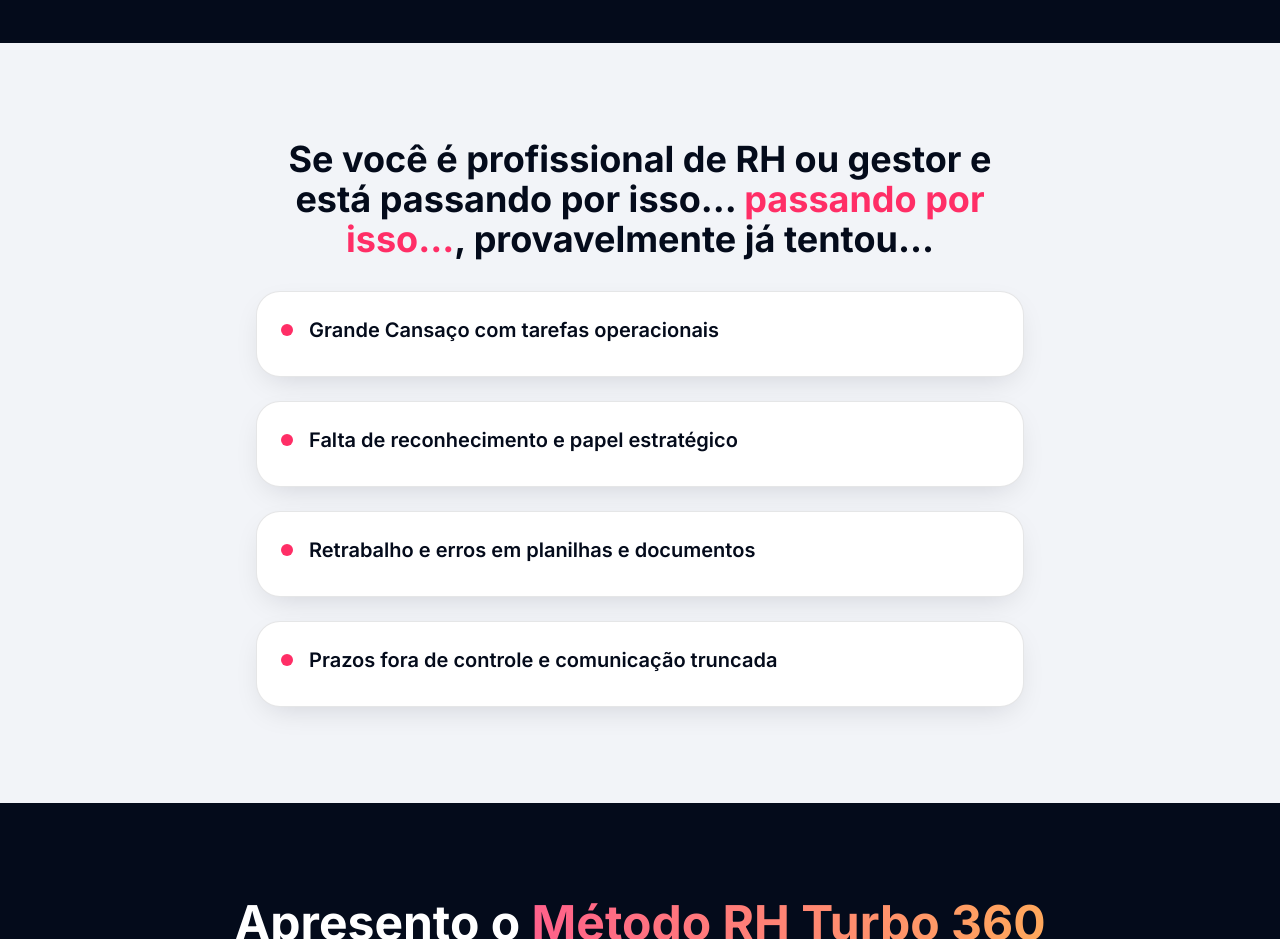
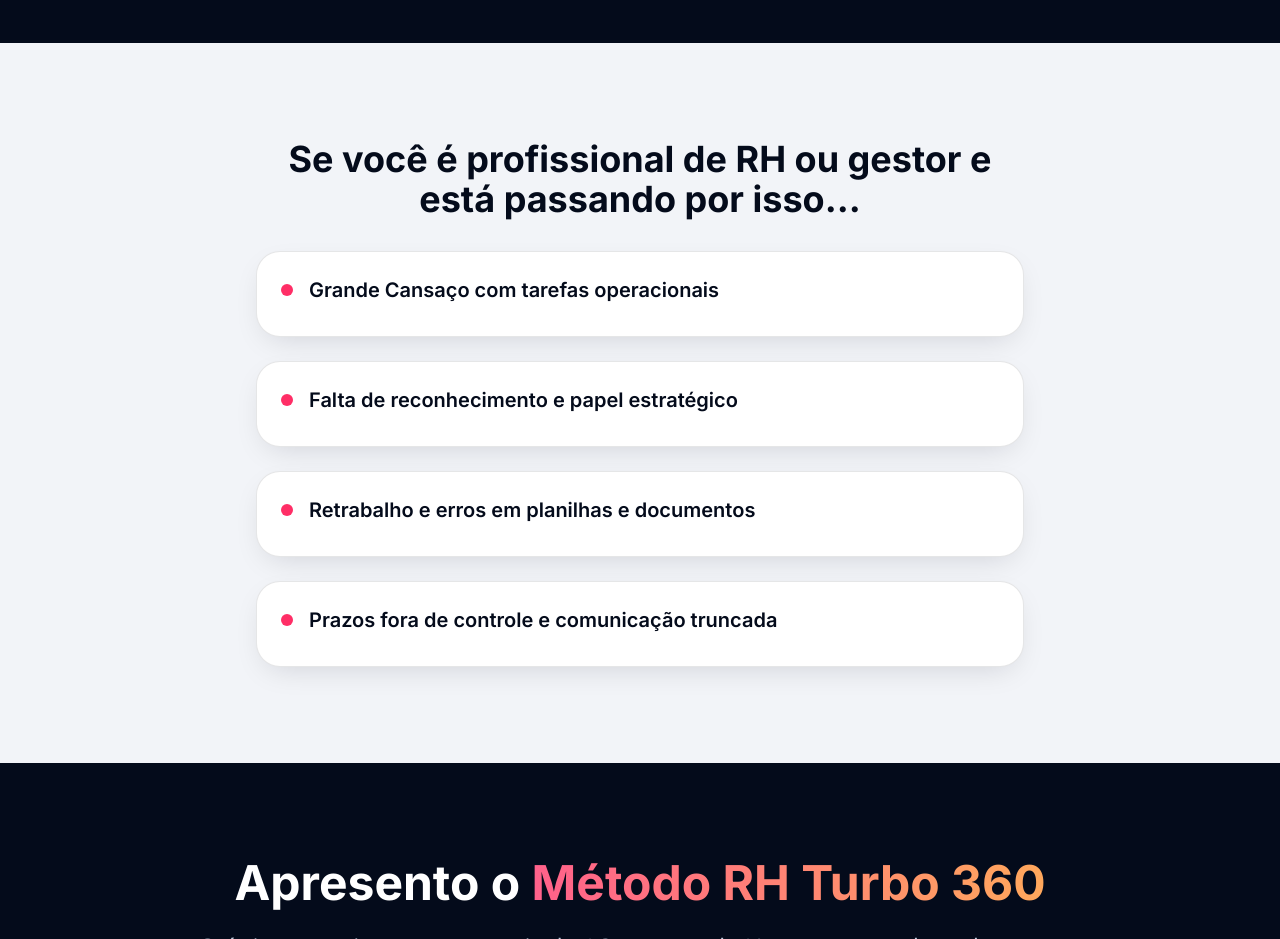
Before and after one commit to Pedrocruzr/Biblioteca-de-Prompts, a React (Vite) app: page / in a window 1280 px wide. Shown: the part 1100-2039 px from the top of the page. Built offline with nearby package versions, Linux system fonts and the light colour scheme; the HTML template or start-up script is replaced by a standard one.

Commit message:
[dyad] Updating text in the second section - wrote 1 file(s)

```diff
--- a/src/pages/VendasRHTurbo360.tsx
+++ b/src/pages/VendasRHTurbo360.tsx
@@ -137,9 +137,7 @@ const VendasRHTurbo360 = () => {
       {/* Seção 2 — Identificação do Problema (CLARO) */}
       <SectionWrapper variant="light" id="problema">
         <div className="max-w-3xl mx-auto text-center">
-          <h2 className="font-heading font-bold text-3xl md:text-4xl mb-8">Se você é profissional de RH ou gestor e está passando por isso...{" "}
-            <span className="text-rh-magenta">passando por isso...</span>
-            , provavelmente já tentou...
+          <h2 className="font-heading font-bold text-3xl md:text-4xl mb-8">Se você é profissional de RH ou gestor e está passando por isso...
           </h2>
           <div className="space-y-6 text-left">
             {[{
```
